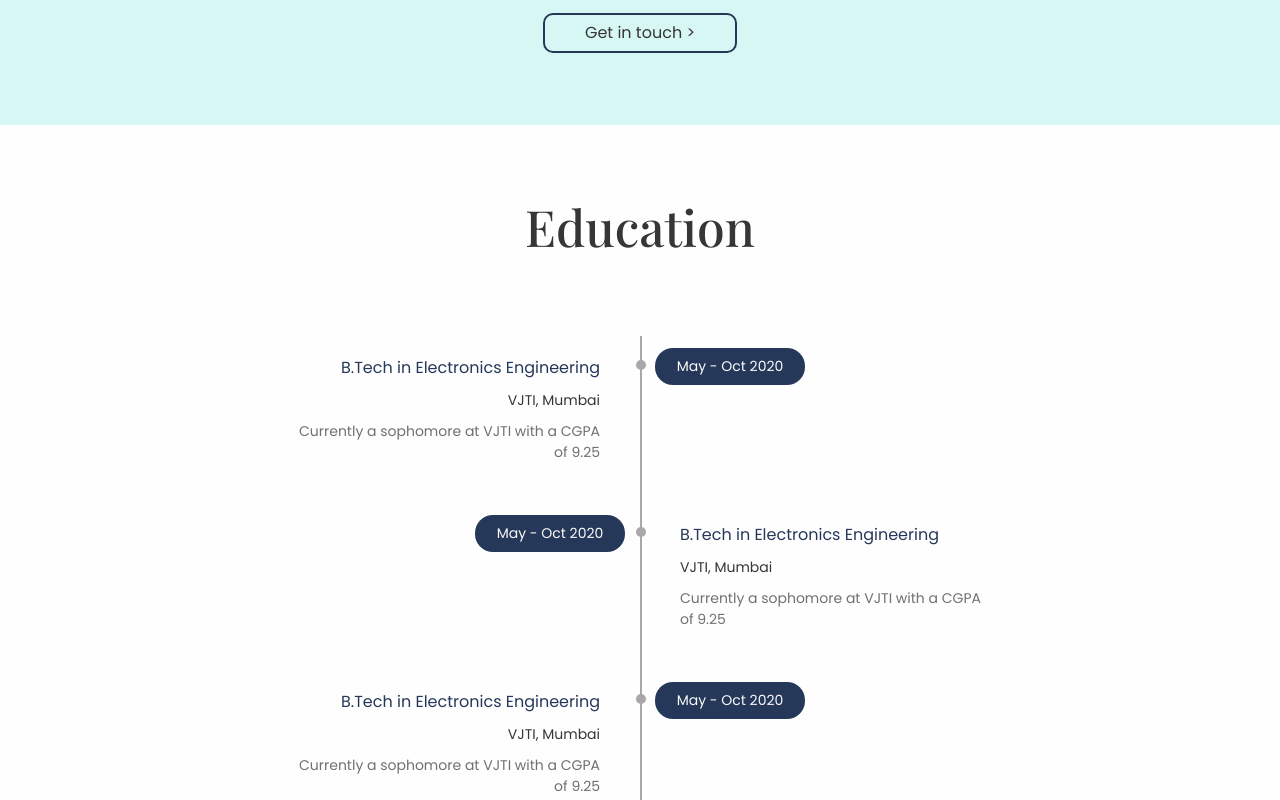
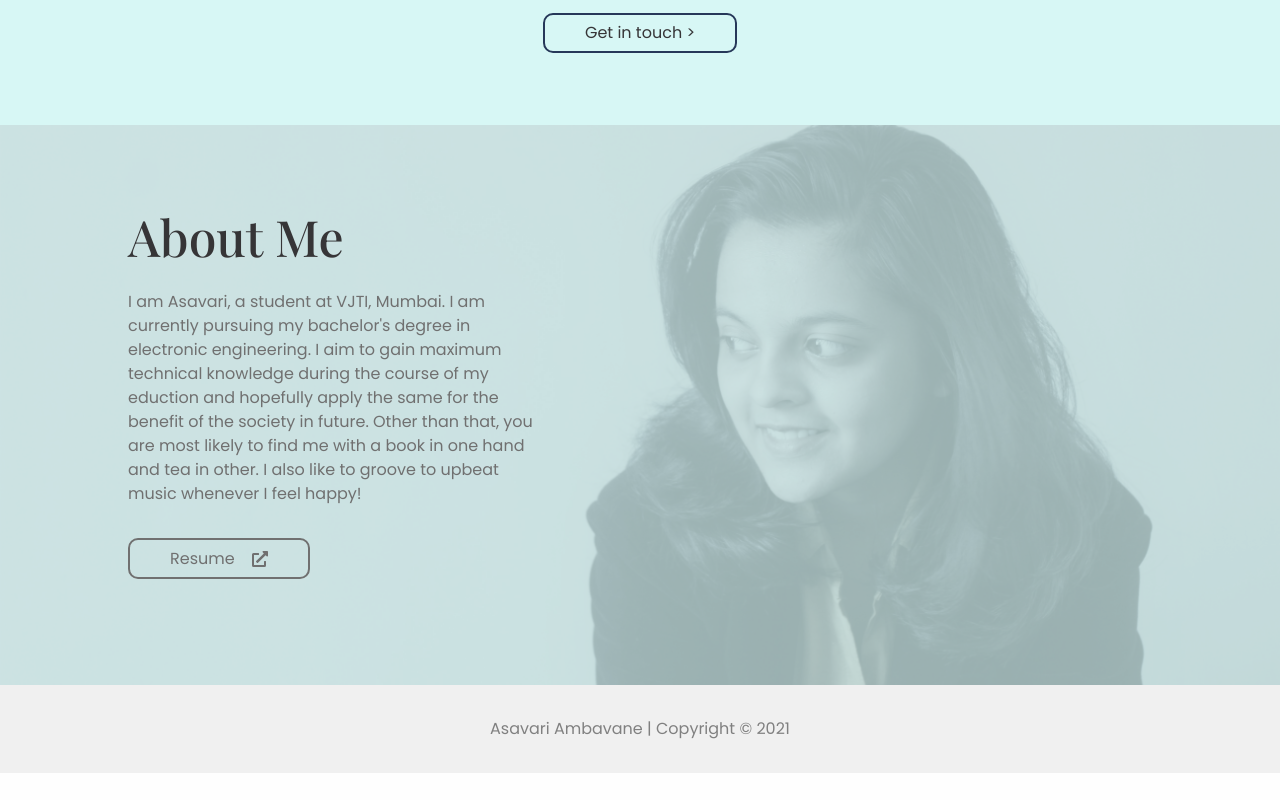
Before and after one commit to AsavariA/nextjs-portfolio-template, a Next.js app: page / in a window 1280 px wide. Shown: the part 2320-3120 px from the top of the page. After the commit the page ends 3093 px from the top, so only its background shows below. Built offline with nearby package versions, Linux system fonts and the light colour scheme.

Commit message:
deploy as own

```diff
--- a/Components/Education.js
+++ b/Components/Education.js
@@ -1,6 +1,7 @@
 import React from 'react'
 import styles from '../styles/Home.module.css'
 import { userinfo } from '../Constants/userinfo'
+import Link from 'next/link'
 
 const Education = ({ currentTheme }) => {
     return (
@@ -12,8 +13,8 @@ const Education = ({ currentTheme }) => {
             <div className={styles.timeline}>
                 <ul>
                     {
-                        userinfo.education ?
-                            userinfo.education.map((value, key) => {
+                        userinfo.education.educationList ?
+                            userinfo.education.educationList.map((value, key) => {
                                 return (
                                     <li data-aos="fade-up" data-aos-duration="1000" data-aos-delay="100" key={key}>
                                         <div className={styles.content}>
@@ -32,6 +33,8 @@ const Education = ({ currentTheme }) => {
                 </ul>
             </div>
 
+            <div style={{ textAlign: 'center', paddingBottom: '2rem' }}><Link href="/#about"><a className={styles.cta3} style={{ background: 'transparent', border: `2px solid ${currentTheme.accent}` }}>About me <span>&gt;</span></a></Link></div>
+
         </div>
     )
 }
--- a/Components/HomePage.js
+++ b/Components/HomePage.js
@@ -22,7 +22,7 @@ const HomePage = ({ currentTheme }) => {
                     projects.slice(0, 3).map((project, key) => {
                         return (
                             <div key={key} data-aos="fade-up">
-                                <HomeProject currentTheme={currentTheme} project={project} id={key}/>
+                                <HomeProject currentTheme={currentTheme} project={project} id={key} />
                             </div>
                         )
                     })
@@ -33,7 +33,9 @@ const HomePage = ({ currentTheme }) => {
                 <Skills currentTheme={currentTheme} />
             </div>
             <div>
-                <Education currentTheme={currentTheme} />
+                {
+                    userinfo.education.visible ? <Education currentTheme={currentTheme} /> : null
+                }
             </div>
             <div id="about" className={styles.homeAboutSection} style={{ backgroundColor: currentTheme.secondary }}>
                 <h1 className={styles.workheading} data-aos="fade-up">{userinfo.about.title}</h1>
--- a/Constants/userinfo.js
+++ b/Constants/userinfo.js
@@ -25,7 +25,9 @@ export const userinfo = {
             skills: ["Firebase", "MongoDB"]
         },
     ],
-    education: [
+    education: {
+        visible: false,
+        educationList: [
             {
                 time: 'May - Oct 2020',
                 title: 'B.Tech in Electronics Engineering',
@@ -45,10 +47,11 @@ export const userinfo = {
                 description: 'Currently a sophomore at VJTI with a CGPA of 9.25'
             },
         ],
+    },
     contact: {
         email: 'ambavaneasavari@gmail.com',
-        phone: '0123456789',
-        countrycode: '+91'
+        phone: '',
+        countrycode: ''
     },
     mainSocials: [
         { type: 'github', link: 'https://github.com/AsavariA', icon: faGithubAlt },
```
Also changed, not shown: Components/Skills.js (+0 -20 lines). Lines whose indentation alone changed are shown as unchanged.
